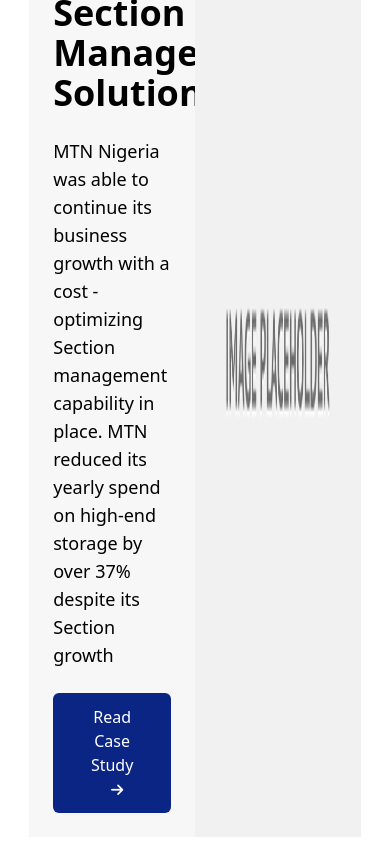
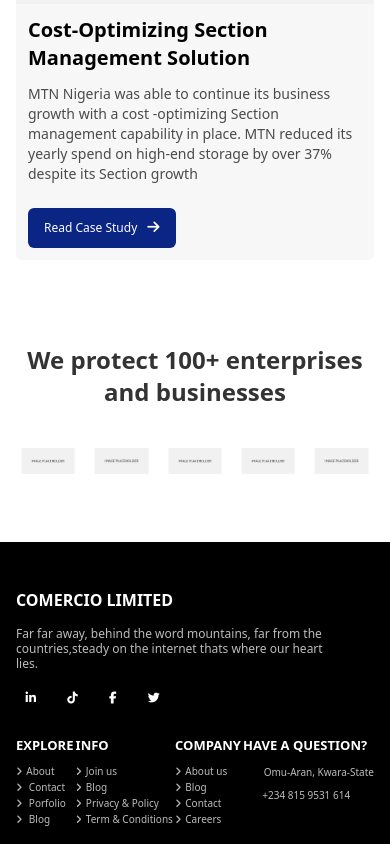
Before and after one commit to EmmanuelOhore/Comercio_Limited, a React (Vite) app: page / in a window 390 px wide. Shown: the part 4320-5164 px from the top of the page. Built offline with nearby package versions, Linux system fonts and the light colour scheme.

Commit message:
feat: enhance Optimization and CompanyLogos components with responsive design improvements and Swiper integration

```diff
--- a/src/common/footer.tsx
+++ b/src/common/footer.tsx
@@ -22,23 +22,23 @@
     "fa-twitter",
   ];
   return (
-    <footer className=" py-[3rem] flex bg-black  justify-center  items-center tablet:px-4 phoneP:px-2">
-      <div className="w-[90%] flex gap-4  justify-between laptop:w-[90%] tablet:w-[100%]  phoneL:flex-col phoneL:gap-6">
-        <div className="company_info flex-1 flex flex-col gap-6 laptop:w-[30%] laptop:gap-4 phoneL:w-[90%] ">
-          <h1 className="font-bold leading-[30px] text-white  text-[20px] uppercase laptop:text-[18px] tablet:text-[16px] tablet:leading-[20px]">
+    <footer className=" py-[3rem] flex bg-black  justify-center  items-center max-tablet:px-4 max-phoneP:px-2">
+      <div className="w-[90%] flex gap-4  justify-between max-laptop:w-[90%] max-tablet:w-[100%]  max-phoneL:flex-col max-phoneL:gap-6">
+        <div className="company_info flex-1 flex flex-col gap-6 max-laptop:w-[30%] max-laptop:gap-4 max-phoneL:w-[90%] ">
+          <h1 className="font-bold leading-[30px] text-white  text-[20px] uppercase max-laptop:text-[18px] max-tablet:text-[16px] max-tablet:leading-[20px]">
             Comercio Limited
           </h1>
           <div className="flex flex-col gap-3">
-            <p className=" text-[#BCBCBE] text-[16px] leading-[23px] font-normal laptop:text-[14px] laptop:leading-[20px] tablet:text-[12px] tablet:leading-[15px]">
+            <p className=" text-[#BCBCBE] text-[16px] leading-[23px] font-normal max-laptop:text-[14px] max-laptop:leading-[20px] max-tablet:text-[12px] max-tablet:leading-[15px]">
               Far far away, behind the word mountains, far from the
               countries,steady on the internet thats where our heart lies.
             </p>
-            <div className="social_media flex gap-3 tablet:items-center ">
+            <div className="social_media flex gap-3 max-tablet:items-center ">
               {socialinks.map((item, index) => {
                 return (
                   <i
                     key={index}
-                    className={`fa-brands ${item} text-white bg-webpurple p-3 rounded-full text-[14px] tablet:p-[.6rem] tablet:text-[12px] phoneP:p-[.5rem] phoneP:text-[11px]`}
+                    className={`fa-brands ${item} text-white bg-webpurple p-3 rounded-full text-[14px] max-tablet:p-[.6rem] max-tablet:text-[12px] max-phoneP:p-[.5rem] max-phoneP:text-[11px]`}
                   ></i>
                 );
               })}
@@ -47,19 +47,19 @@
         </div>
 
         {/* quick links */}
-        <div className="flex w-[70%] justify-between laptop:w-[65%] phoneL:w-[100%] ">
+        <div className="flex w-[70%] justify-between max-laptop:w-[65%] max-phoneL:w-[100%] ">
           {/* explore */}
-          <div className="explore  flex flex-col gap-6 laptop:gap-3">
-            <h1 className="uppercase text-[20px] text-white leading-[30px] font-bold laptop:text-[18px] tablet:text-[16px] tablet:leading-[20px] phoneL:text-[13px] phoneL:leading-[15px] phoneP:text-[10px] phoneP:leading[13px-]">
+          <div className="explore  flex flex-col gap-6 max-laptop:gap-3">
+            <h1 className="uppercase text-[20px] text-white leading-[30px] font-bold max-laptop:text-[18px] max-tablet:text-[16px] max-tablet:leading-[20px] max-phoneL:text-[13px] max-phoneL:leading-[15px] max-phoneP:text-[10px] max-phoneP:leading[13px-]">
               Explore
             </h1>
-            <ul className="laptop:flex laptop:flex-col laptop:gap-1 ">
+            <ul className="max-laptop:flex max-laptop:flex-col max-laptop:gap-1 ">
               {exploreData.map((item, index) => {
                 return (
                   <div key={index}>
-                    <li className="text-[#BCBCBE] text-[16px] font-normal leading-[29px] laptop:text-[14px] laptop:leading-[20px] tablet:text-[12px] tablet:leading-[15px] phoneL:text-[10px] phoneL:leading-[12px] phoneP:text-[9px] phoneP:leading-[10px]">
+                    <li className="text-[#BCBCBE] text-[16px] font-normal leading-[29px] max-laptop:text-[14px] max-laptop:leading-[20px] max-tablet:text-[12px] max-tablet:leading-[15px] max-phoneL:text-[10px] max-phoneL:leading-[12px] max-phoneP:text-[9px] max-phoneP:leading-[10px]">
                       <span>
-                        <i className="fa-solid fa-angle-right pr-1 phoneP:pr-0"></i>
+                        <i className="fa-solid fa-angle-right pr-1 max-phoneP:pr-0"></i>
                       </span>
                       {item.explore}
                     </li>
@@ -69,15 +69,15 @@
             </ul>
           </div>
           {/* Info */}
-          <div className="info  flex flex-col gap-6 laptop:gap-3 ">
-            <h1 className="uppercase text-[20px] text-white  leading-[30px] font-bold laptop:text-[18px] tablet:text-[16px] tablet:leading-[20px] phoneL:text-[13px] phoneL:leading-[15px] phoneP:text-[10px] phoneP:leading[13px-] phoneP:pl-[.7rem]">
+          <div className="info  flex flex-col gap-6 max-laptop:gap-3 ">
+            <h1 className="uppercase text-[20px] text-white  leading-[30px] font-bold max-laptop:text-[18px] max-tablet:text-[16px] max-tablet:leading-[20px] max-phoneL:text-[13px] max-phoneL:leading-[15px] max-phoneP:text-[10px] max-phoneP:leading[13px-] max-phoneP:pl-[.7rem]">
               Info
             </h1>
-            <ul className="laptop:flex laptop:flex-col laptop:gap-1  ">
+            <ul className="max-laptop:flex max-laptop:flex-col max-laptop:gap-1  ">
               {exploreData.map((item, index) => {
                 return (
                   <div key={index}>
-                    <li className="text-[#BCBCBE] text-[16px] font-normal leading-[29px] laptop:text-[14px] laptop:leading-[20px] tablet:text-[12px] tablet:leading-[15px] phoneL:text-[10px] phoneL:leading-[12px] phoneP:text-[9px] phoneP:leading-[10px] phoneP:w-">
+                    <li className="text-[#BCBCBE] text-[16px] font-normal leading-[29px] max-laptop:text-[14px] max-laptop:leading-[20px] max-tablet:text-[12px] max-tablet:leading-[15px] max-phoneL:text-[10px] max-phoneL:leading-[12px] max-phoneP:text-[9px] max-phoneP:leading-[10px] max-phoneP:w-">
                       <span>
                         <i className="fa-solid fa-angle-right pr-1"></i>
                       </span>
@@ -89,15 +89,15 @@
             </ul>
           </div>
           {/* Company */}
-          <div className="compasny  flex flex-col gap-6 laptop:gap-3">
-            <h1 className="uppercase text-white  text-[20px] leading-[30px] font-bold laptop:text-[18px] tablet:text-[16px] tablet:leading-[20px] phoneL:text-[13px] phoneL:leading-[15px] phoneP:text-[10px] phoneP:leading[13px-]">
+          <div className="compasny  flex flex-col gap-6 max-laptop:gap-3">
+            <h1 className="uppercase text-white  text-[20px] leading-[30px] font-bold max-laptop:text-[18px] max-tablet:text-[16px] max-tablet:leading-[20px] max-phoneL:text-[13px] max-phoneL:leading-[15px] max-phoneP:text-[10px] max-phoneP:leading[13px-]">
               Company
             </h1>
-            <ul className="laptop:flex laptop:flex-col laptop:gap-1 ">
+            <ul className="max-laptop:flex max-laptop:flex-col max-laptop:gap-1 ">
               {exploreData.map((item, index) => {
                 return (
                   <div key={index}>
-                    <li className="text-[#BCBCBE] text-[16px] font-normal leading-[29px] laptop:text-[14px] laptop:leading-[20px] tablet:text-[12px] tablet:leading-[15px] phoneL:text-[10px] phoneL:leading-[12px] phoneP:text-[9px] phoneP:leading-[10px] ">
+                    <li className="text-[#BCBCBE] text-[16px] font-normal leading-[29px] max-laptop:text-[14px] max-laptop:leading-[20px] max-tablet:text-[12px] max-tablet:leading-[15px] max-phoneL:text-[10px] max-phoneL:leading-[12px] max-phoneP:text-[9px] max-phoneP:leading-[10px] ">
                       <span>
                         <i className="fa-solid fa-angle-right pr-1"></i>
                       </span>
@@ -109,21 +109,21 @@
             </ul>
           </div>
           {/* question */}
-          <div className="question  flex flex-col gap-6 laptop:gap-3">
-            <h1 className="font-bold text-white uppercase leading-[30px] text-[20px] laptop:text-[18px] tablet:text-[16px] tablet:leading-[20px] phoneL:text-[13px] phoneL:leading-[15px] phoneP:text-[10px] phoneP:leading[13px-] phoneP:pl-4">
+          <div className="question  flex flex-col gap-6 max-laptop:gap-3">
+            <h1 className="font-bold text-white uppercase leading-[30px] text-[20px] max-laptop:text-[18px] max-tablet:text-[16px] max-tablet:leading-[20px] max-phoneL:text-[13px] max-phoneL:leading-[15px] max-phoneP:text-[10px] max-phoneP:leading[13px-] max-phoneP:pl-4">
               Have a Question?
             </h1>
             <div className="flex flex-col gap-2 laptop:gap-1">
               <div className="question_map flex gap-2 items-center">
-                <i className="fa-solid fa-map text-webpurple tablet:text-[.9rem] phoneL:text-[.7rem] phoneP:text-[.6rem] "></i>
-                <p className="text-[#BCBCBE] laptop:text-[14px] tablet:text-[12px] phoneL:text-[10px] phoneP:text-[9px]">
+                <i className="fa-solid fa-map text-webpurple max-tablet:text-[.9rem] max-phoneL:text-[.7rem] max-phoneP:text-[.6rem] "></i>
+                <p className="text-[#BCBCBE] laptop:text-[14px] max-tablet:text-[12px] max-phoneL:text-[10px] max-phoneP:text-[9px]">
                   {" "}
                   Omu-Aran, Kwara-State
                 </p>
               </div>
               <div className="question_phone flex items-center gap-2">
-                <i className="fa-solid fa-phone text-webpurple text-[.9rem] phoneL:text-[.7rem]  phoneP:text-[.6rem]"></i>
-                <p className="text-[#BCBCBE]  laptop:text-[14px] tablet:text-[12px] phoneL:text-[10px] phoneP:text-[9px]">
+                <i className="fa-solid fa-phone text-webpurple text-[.9rem] max-phoneL:text-[.7rem]  max-phoneP:text-[.6rem]"></i>
+                <p className="text-[#BCBCBE]  laptop:text-[14px] max-tablet:text-[12px] max-phoneL:text-[10px] max-phoneP:text-[9px]">
                   +234 815 9531 614
                 </p>
               </div>
--- a/src/components/home/Optimization.tsx
+++ b/src/components/home/Optimization.tsx
@@ -1,24 +1,24 @@
 import placeholder from "../../assets/placeholder.png";
 const OptimizingSection = () => {
   return (
-    <section className="flex justify-center my-[3rem]  py-[3rem]">
-      <div className="flex w-[85%]  rounded-md ">
-        <article className="w-1/2 flex  flex-col gap-6 p-6 bg-black/3">
-          <h1 className="text-4xl text-black font-bold  w-[80%]">
+    <section className="flex justify-center my-[3rem]  py-[3rem] max-phoneL:py-[1rem] max-phoneL:px-4 max-phoneL:my-[1.5rem]">
+      <div className="flex w-[85%]  rounded-md overflow-hidden  max-laptop:w-[90%] max-tablet:flex-col-reverse max-tablet:w-[85%] max-phoneL:w-full  ">
+        <article className="w-1/2 flex  flex-col gap-6 p-6 bg-black/3 max-tablet:w-full max-phoneL:p-3 max-phoneL:gap-3 max-phoneP:p-2">
+          <h1 className="text-4xl text-black font-bold  w-[80%] max-laptop:text-3xl max-laptop:w-full max-phoneL:text-xl max-phoneP:text-lg max-phoneP:leading-[1.3rem]">
             Cost-Optimizing Section Management Solution
           </h1>
-          <p className="text-lg font-light ">
+          <p className="text-lg font-light max-laptop:text-base max-laptop:font-normal text-black/70 max-phoneL:text-sm max-phoneP:text-xs ">
             MTN Nigeria was able to continue its business growth with a cost
             -optimizing Section management capability in place. MTN reduced its
             yearly spend on high-end storage by over 37% despite its Section
             growth
           </p>
-          <button className="text-base font-light  self-start rounded-md bg-[#0B2585] text-white   py-3 px-8">
+          <button className="text-base font-light  self-start rounded-md bg-[#0B2585] text-white   py-3 px-8 max-laptop:font-medium max-phoneL:text-xs max-phoneL:px-4 max-phoneL:mt-3 max-phoneP:text-[10px]">
             Read Case Study
-            <i className="fa-solid ml-2.5 text-sm fa-arrow-right"></i>
+            <i className="fa-solid ml-2.5 text-sm fa-arrow-right max-phoneP:text-[10px]"></i>
           </button>
         </article>
-        <article className="w-1/2">
+        <article className="w-1/2 max-tablet:w-full ">
           <img src={placeholder} alt="placeholder" className="w-full h-full" />
         </article>
       </div>
--- a/src/components/home/company_logos.tsx
+++ b/src/components/home/company_logos.tsx
@@ -1,25 +1,47 @@
 import placeholder from "../../assets/placeholder.png";
+import { SwiperSlide, Swiper } from "swiper/react";
+import { Scrollbar, A11y, Autoplay } from "swiper/modules";
+import "swiper/swiper-bundle.css";
 
 const CompanyLogosSection = () => {
   const arraydata = Array.from({ length: 6 }, (_, i) => i + 1);
   return (
-    <section className="flex justify-center my-[4rem] py-10">
-      <div className=" w-[90%] justify-center flex  items-center flex-col  gap-10 p-4 ">
-        <h2 className="text-4xl font-bold text-black/80 ">
+    <section className="flex justify-center my-[4rem] py-10 max-tablet:my-[2rem] max-tablet:py-5">
+      <div className=" w-[90%] justify-center flex  items-center flex-col  gap-10 p-4 max-phoneL:w-full ">
+        <h2 className="text-4xl font-bold text-black/80  max-tablet:text-3xl max-phoneL:text-2xl max-phoneL:text-center max-phoneP:text-lg max-phoneP:leading-[1.3rem] ">
           We protect 100+ enterprises and businesses
         </h2>
-        <article className="flex justify-between w-[80%]">
+        <article className="flex justify-between w-[80%]  max-laptop:w-[90%] max-phoneL:w-[97%]">
+          <Swiper
+            modules={[Scrollbar, A11y, Autoplay]}
+            spaceBetween={20}
+            slidesPerView={5}
+            pagination={{ clickable: true }}
+            autoplay={{ delay: 2500 }}
+            loop
+            breakpoints={{
+              320: { slidesPerView: 5 },
+              480: { slidesPerView: 5 },
+              500: { slidesPerView: 5 },
+              900: { slidesPerView: 5 },
+              1280: { slidesPerView: 5 },
+            }}
+          >
             {arraydata.map((_, index) => {
               return (
-              <div className="w-[10rem]" key={index}>
+                <SwiperSlide
+                  key={index}
+                  className="w-[5rem]   group max-phoneL:w-[6rem]"
+                >
                   <img
                     src={placeholder}
                     alt="holder"
                     className="w-full  h-full"
                   />
-              </div>
+                </SwiperSlide>
               );
             })}
+          </Swiper>
         </article>
       </div>
     </section>
```
Lines whose indentation alone changed are shown as unchanged.
